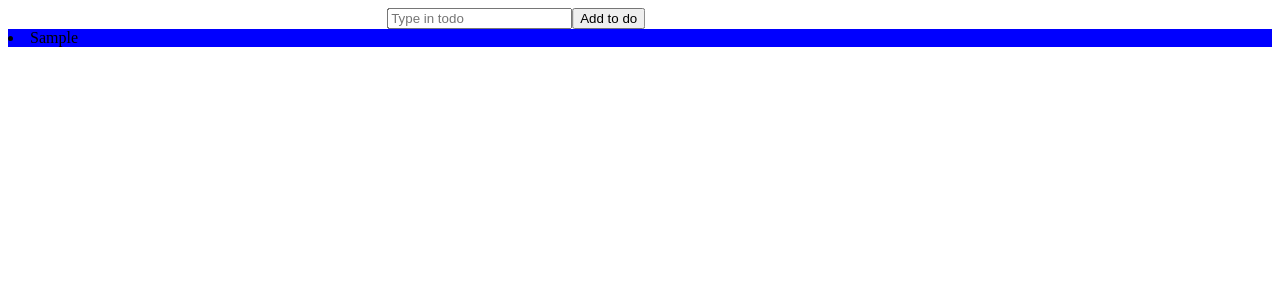
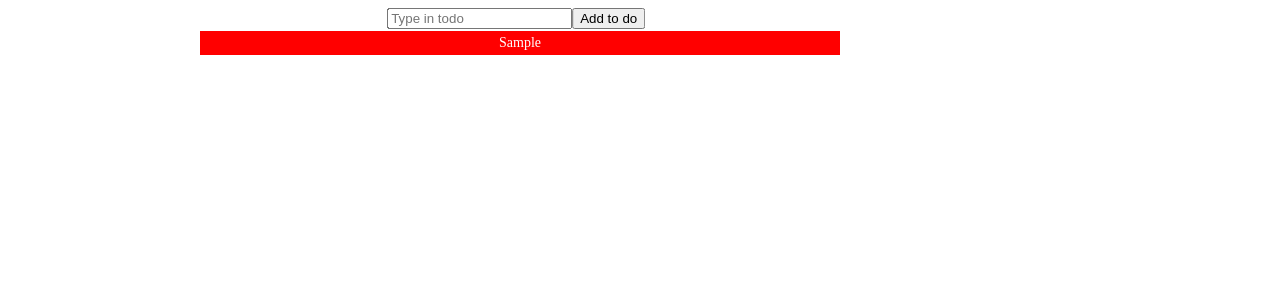
Before and after one commit to SarpongAbasimi/Explorazione, a React (Create React App) app: page / in a window 1280 px wide. Both pictures are taken after typing "Sample" into the empty fields and a click on the input "Add to do". Shown: the top 300 px of the page. Built offline with nearby package versions, Linux system fonts and the light colour scheme.

Commit message:
[SA] React transition successful

```diff
--- a/src/Components/ToDoCard/ToDoCard.module.scss
+++ b/src/Components/ToDoCard/ToDoCard.module.scss
@@ -1,6 +1,19 @@
-.card {
-  background-color: gold;
-  padding: 5px;
-  width: 200px;
-  margin: 5px;
+// .container {
+//   background-color: gold;
+//   padding: 5px;
+//   width: 100%;
+//   display: flex;
+//   flex-direction: column;
+//   align-items: center;
+// }
+
+.list{
+  list-style-type: none;
+  background-color: red;
+  width: 50%;
+  text-align: center;
+  padding: 4px;
+  margin: 2px;
+  font-size: 14px;
+  color: #ffffff;
 }
--- a/src/Components/ToDoCard/ToDoCard.tsx
+++ b/src/Components/ToDoCard/ToDoCard.tsx
@@ -1,33 +1,87 @@
 import React from 'react';
 import style from './ToDoCard.module.scss';
-import {useSprings, animated} from 'react-spring';
+import {useSprings, useTransition, animated} from 'react-spring';
 
 type ToDoCardProps = {
     listOfTodos: string[]
 }
 
+
+
 export const ToDoCard: React.FunctionComponent<ToDoCardProps> = ({listOfTodos }) => {
+    let list = [
+        {id:0, name: 'chris'},
+        {id:1, name: "ben"}
+    ];
 
-    const listOfStyles: {bgColour: string,transfromation: string, name: string }[] = [
-        {
-          bgColour: 'blue',
-          transfromation: 'scaleX(8%)',
-          name: 'Red munsell',
-        }
-    ]
-    const springs = useSprings(listOfStyles.length, listOfStyles.map((items, index)=> ({
-        background: items.bgColour,
-        opacity: 1,
-        transfrom: 'translateX(5%)',
-        from: {
-            background: 'gold',
-            opacity: 0,
-            transfrom: 'translateX(0%)'
-        }
-    })));
+    const transition = useTransition(listOfTodos, null, {
+        from: { opacity: 0, marginLeft: -100, marginRight: 100, transform: 'translateX(0%)' },
+        enter: { opacity: 1, marginLeft: 0, marginRight: 0 , transform: 'translateX(30%)'},
+    })
+
     // return (<div>{listOfTodos.map(e => <li className={style.card}>{e}</li>)}</div>);
 return (
-    <div>
-       { listOfTodos.map(e => springs.map(props => <animated.li style={props}>{e}</animated.li>))}
-    </div>);
+ <div>
+     {transition.map(
+         ({item, key, props}) => {
+         return <animated.li style={props} className={style.list}>{item}</animated.li>
+         }
+     )}
+</div>)
+
 };
+
+
+// export const ToDoCard: React.FunctionComponent<ToDoCardProps> = ({listOfTodos }) => {
+//     let list = [
+//         {id:0, name: 'chris'},
+//         {id:1, name: "ben"}
+//     ];
+
+//     const transition = useTransition(list, list => list.id,{
+//         from: { opacity: 0, marginLeft: -100, marginRight: 100, transform: 'translateX(0%)' },
+//         enter: { opacity: 1, marginLeft: 0, marginRight: 0 , transform: 'translateX(30%)'},
+//         leave: { opacity: 1 },
+//     })
+
+//     // return (<div>{listOfTodos.map(e => <li className={style.card}>{e}</li>)}</div>);
+// return (
+//  <div>
+//      {transition.map(
+//          ({item, key, props}) => {
+//          return <animated.li key={key} style={props}>{item.name}</animated.li>
+//          }
+//      )}
+// </div>)
+
+// };
+
+
+
+// useSprings
+// export const ToDoCard: React.FunctionComponent<ToDoCardProps> = ({listOfTodos }) => {
+
+//     const listOfStyles: {bgColour: string,transfromation: string, name: string }[] = [
+//         {
+//           bgColour: 'blue',
+//           transfromation: 'scaleX(8%)',
+//           name: 'Red munsell',
+//         }
+//     ]
+//     const springs = useSprings(listOfStyles.length, listOfStyles.map((items, index)=> ({
+//         background: items.bgColour,
+//         opacity: 1,
+//         margin: 5,
+//         width: '50%',
+//         listStyleType: 'none',
+//         from: {
+//             margin: 0,
+//             opacity: 0
+//         }
+//     })));
+//     // return (<div>{listOfTodos.map(e => <li className={style.card}>{e}</li>)}</div>);
+// return (
+//     <div className={style.container}>
+//        { listOfTodos.map(e => springs.map(props => <animated.li style={props}>{e}</animated.li>))}
+//     </div>);
+// };
```
